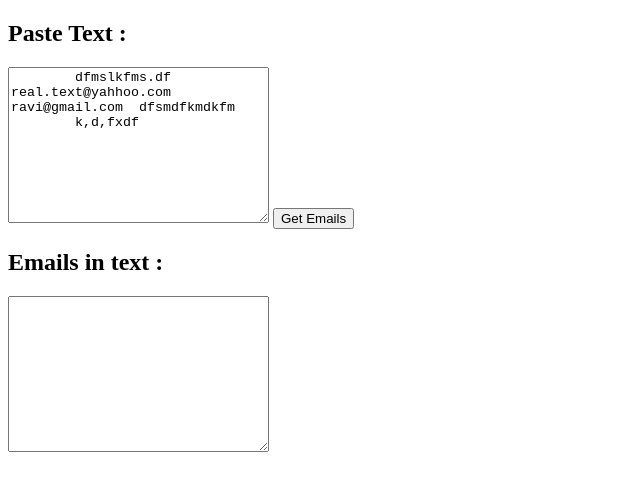
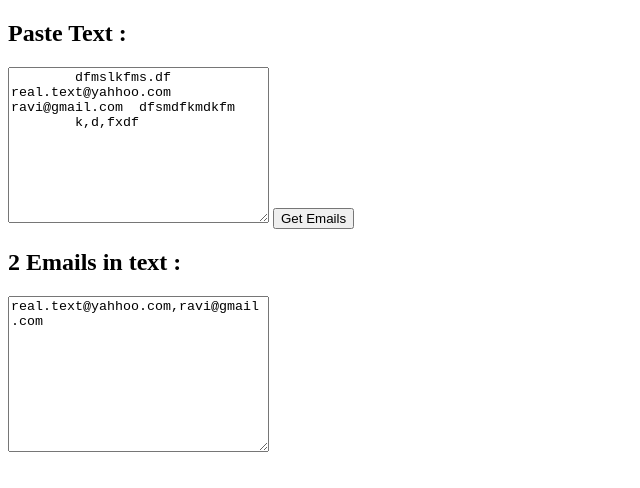
Before and after one commit to anshuldaksh2016/Email-extractor-vanilla-js, a plain HTML site: page index.html in a window 1280 px wide. Both pictures are taken after a click on the button "Get Emails". Shown: the whole page, without its empty margins (0-640 px from the left). Drawn offline with Linux system fonts and the light colour scheme.

Commit message:
couting number of emails

```diff
--- a/index.html
+++ b/index.html
@@ -16,23 +16,25 @@
 
     <button class="btn">Get Emails </button>
     <br>
-    <h2>Emails in text : <br></h2>
+    <h2> <span class="counter"></span> Emails in text : <br></h2>
 
-    <textarea name=output"" id="" cols="30" rows="10"></textarea>
+    <textarea name="output" id="" cols="30" rows="10"></textarea>
 
     <script>
 
         const rawtext = document.querySelector("textarea[name=txtarea]");
         const finalTxt = document.querySelector("textarea[name=output]");
         const btn = document.querySelector(".btn");
+        const counter = document.querySelector(".counter")
 
 
         btn.addEventListener("click", function () {
             let temp = rawtext.value;
             let exp = /([A-Za-z._-]+@[a-zA-Z0-9._-]+\.[a-zA-Z0-9._-]+)/gi;
-
             let emailData = temp.match(exp);
             console.log(emailData);
+            finalTxt.innerText = emailData;
+            counter.innerText = emailData.length;
 
 
         })
```
